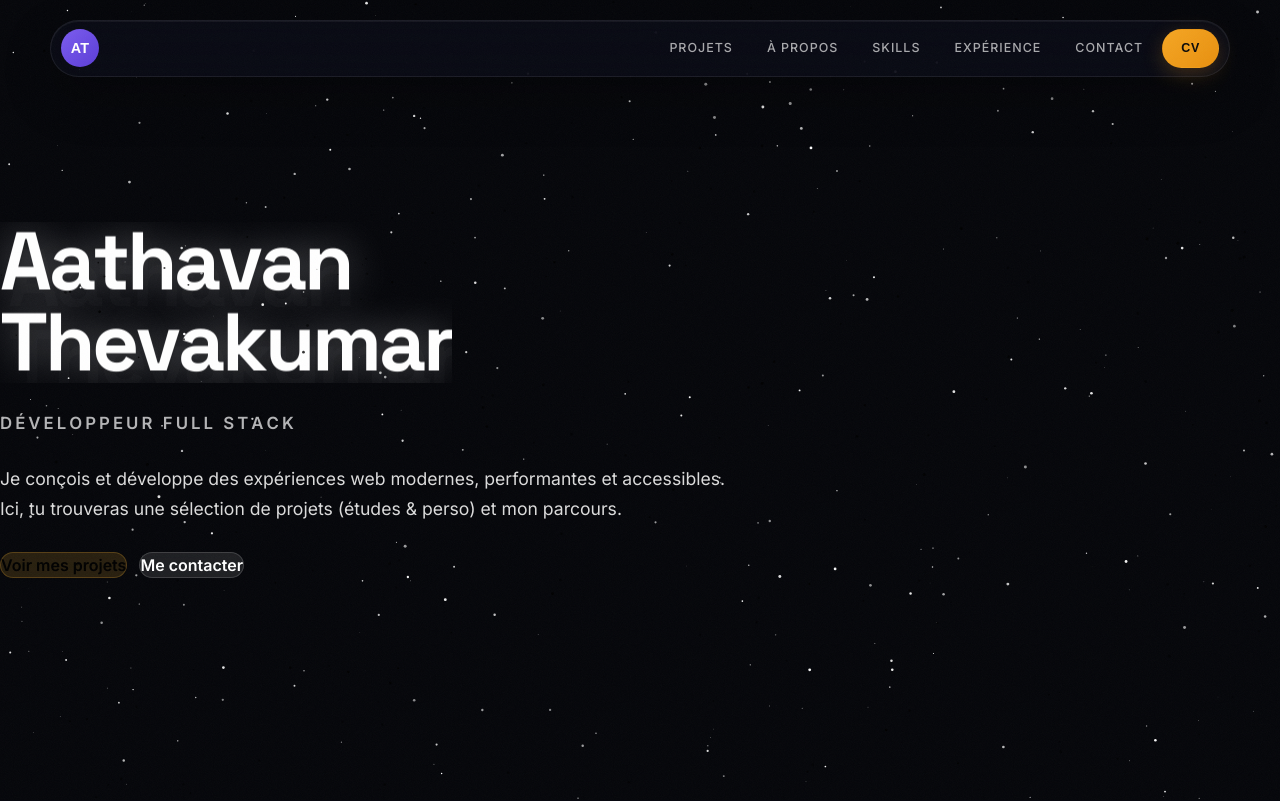
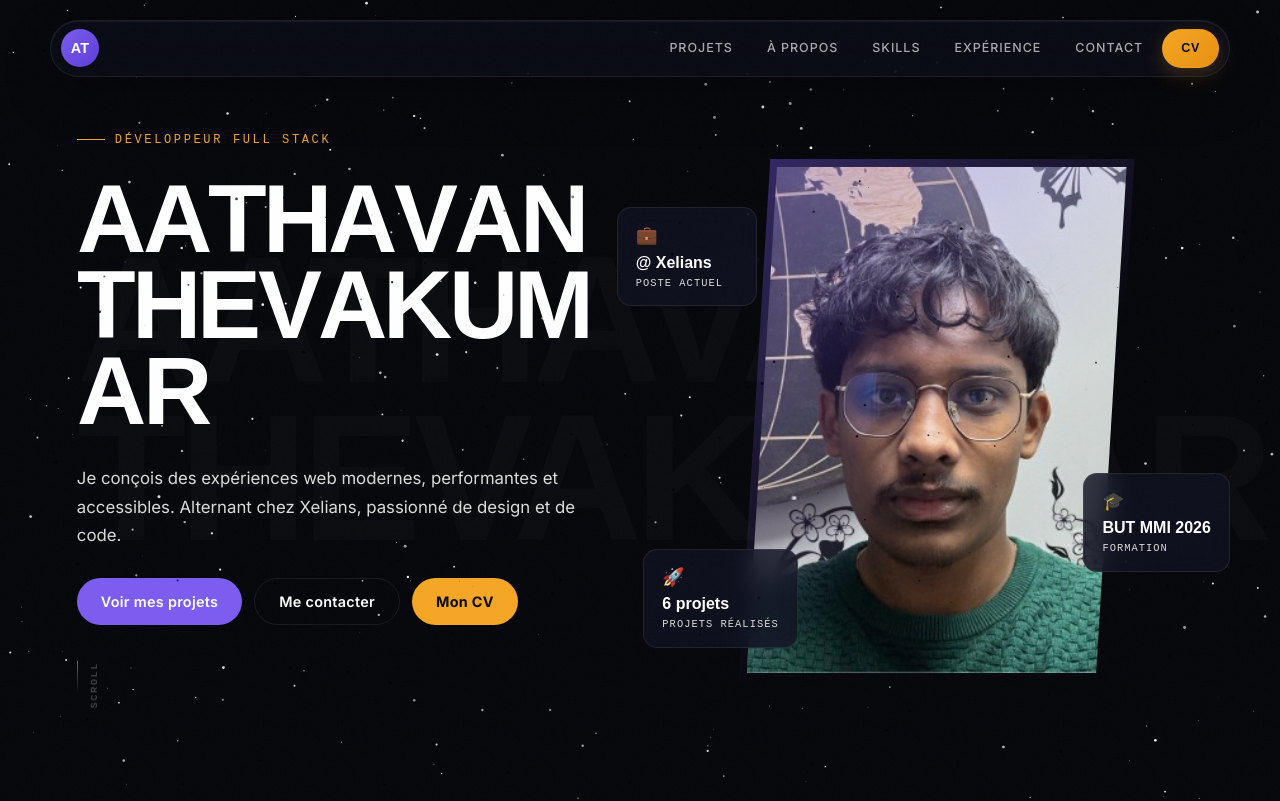
Before and after one commit to Athavv/aathavan-thevakumar, a React (Vite) app: page / in a window 1280 px wide. Shown: the top 801 px of the page. Built offline with nearby package versions, Linux system fonts and the light colour scheme.

Commit message:
feat: redesign Hero with GSAP curtain reveal, oversized name, floating cards

```diff
--- a/src/components/sections/Hero.tsx
+++ b/src/components/sections/Hero.tsx
@@ -1,184 +1,209 @@
 import { useLayoutEffect, useRef } from "react";
 import { gsap } from "gsap";
 import { Link } from "react-router-dom";
+import aathavanPhoto from "../../assets/aathavan_thevakumar.jpg";
+import monCV from "../../assets/Aathavan_Thevakumar_CV-ALTERNANCE.pdf";
+import FloatingCard from "../ui/FloatingCard";
+
+const FIRST = "Aathavan";
+const LAST = "Thevakumar";
+
+function splitLetters(text: string, cls: string) {
+  return text.split("").map((ch, i) => (
+    <span key={i} className={cls} style={{ display: "inline-block", willChange: "transform" }}>
+      {ch === " " ? "\u00A0" : ch}
+    </span>
+  ));
+}
 
 export default function Hero() {
-  const author = "Aathavan Thevakumar";
-  const [firstName, lastName] = author.split(" ");
-
-  const firstNameRef = useRef<HTMLHeadingElement | null>(null);
-  const lastNameRef = useRef<HTMLHeadingElement | null>(null);
-  const subtitleRef = useRef<HTMLHeadingElement | null>(null);
-  const sectionRef = useRef<HTMLElement | null>(null);
-  const titleShadowRef = useRef<HTMLDivElement | null>(null);
+  const sectionRef  = useRef<HTMLElement | null>(null);
+  const curtainRef  = useRef<HTMLDivElement | null>(null);
+  const firstRef    = useRef<HTMLSpanElement | null>(null);
+  const lastRef     = useRef<HTMLSpanElement | null>(null);
 
   useLayoutEffect(() => {
     const ctx = gsap.context(() => {
-      const firstEl = firstNameRef.current;
-      const lastEl = lastNameRef.current;
-      const subtitleEl = subtitleRef.current;
-      const titleShadowEl = titleShadowRef.current;
+      const curtain   = curtainRef.current;
+      const firstEl   = firstRef.current;
+      const lastEl    = lastRef.current;
+      const section   = sectionRef.current;
 
-      if (!firstEl || !lastEl || !subtitleEl || !titleShadowEl) return;
+      if (!curtain || !firstEl || !lastEl || !section) return;
 
-      const firstLetters =
-        firstEl.querySelectorAll<HTMLElement>(".name-letter");
-      const lastLetters = lastEl.querySelectorAll<HTMLElement>(".name-letter");
-      const subtitleLetters =
-        subtitleEl.querySelectorAll<HTMLElement>(".letter");
-      const shadowLines =
-        titleShadowEl.querySelectorAll<HTMLElement>(".hero-title");
-      const lead = sectionRef.current?.querySelector<HTMLElement>(".hero-lead");
-      const actions =
-        sectionRef.current?.querySelector<HTMLElement>(".hero-actions");
+      const firstLetters = firstEl.querySelectorAll<HTMLElement>(".hero-letter");
+      const lastLetters  = lastEl.querySelectorAll<HTMLElement>(".hero-letter");
+      const tagline      = section.querySelector<HTMLElement>(".hero-tagline");
+      const desc         = section.querySelector<HTMLElement>(".hero-desc");
+      const actions      = section.querySelector<HTMLElement>(".hero-actions");
+      const scrollInd    = section.querySelector<HTMLElement>(".hero-scroll-indicator");
+      const photo        = section.querySelector<HTMLElement>(".hero-photo-wrap");
+      const cards        = section.querySelectorAll<HTMLElement>(".floating-card");
+
+      // Start: hide everything
+      gsap.set([...firstLetters, ...lastLetters], { yPercent: 110, rotate: 3 });
+      gsap.set([tagline, desc, actions, scrollInd], { y: 28, opacity: 0 });
+      gsap.set(photo, { scale: 0.88, opacity: 0 });
+      gsap.set(cards, { y: 20, opacity: 0, scale: 0.92 });
 
       const tl = gsap.timeline({ defaults: { ease: "power3.out" } });
 
-      tl.set([...firstLetters, ...lastLetters], {
-        yPercent: 110,
-        rotate: 4,
-        opacity: 0,
+      // 1. Curtain sweeps right → off screen
+      tl.to(curtain, {
+        scaleX: 0,
+        transformOrigin: "right center",
+        duration: 0.85,
+        ease: "power4.inOut",
       })
-        .set(subtitleLetters, { y: 14, opacity: 0 })
-        .set([lead, actions], { y: 24, opacity: 0 })
-        .fromTo(
-          shadowLines,
-          { y: 36, opacity: 0 },
-          {
-            y: 8,
-            opacity: 0.15,
-            duration: 0.9,
-            stagger: 0.08,
-          },
-          0,
-        )
-        .to(
-          [...firstLetters, ...lastLetters],
-          {
+      // 2. Letters cascade in
+      .to([...firstLetters, ...lastLetters], {
         yPercent: 0,
         rotate: 0,
-            opacity: 1,
-            duration: 1.1,
-            stagger: 0.035,
+        duration: 1.0,
+        stagger: 0.03,
         ease: "expo.out",
-          },
-          0.08,
-        )
-        .to(
-          subtitleLetters,
-          {
+      }, "-=0.4")
+      // 3. Tagline + desc + actions
+      .to([tagline, desc, actions], {
         y: 0,
         opacity: 1,
-            duration: 0.6,
-            stagger: 0.018,
-          },
-          0.35,
-        )
-        .to(
-          [lead, actions],
-          {
+        duration: 0.65,
+        stagger: 0.1,
+      }, "-=0.5")
+      // 4. Photo
+      .to(photo, {
+        scale: 1,
+        opacity: 1,
+        duration: 0.75,
+        ease: "power2.out",
+      }, "-=0.65")
+      // 5. Floating cards stagger
+      .to(cards, {
         y: 0,
         opacity: 1,
-            duration: 0.7,
-            stagger: 0.08,
-          },
-          0.5,
-        );
+        scale: 1,
+        duration: 0.5,
+        stagger: 0.12,
+        ease: "back.out(1.4)",
+      }, "-=0.4")
+      // 6. Scroll indicator
+      .to(scrollInd, {
+        y: 0,
+        opacity: 1,
+        duration: 0.5,
+      }, "-=0.2");
 
-      gsap.to([firstEl, lastEl], {
-        y: -4,
-        duration: 2.6,
+      // Ongoing: scroll line pulse
+      gsap.to(".hero-scroll-line", {
+        scaleY: 0.4,
+        transformOrigin: "top center",
+        duration: 1.2,
         ease: "sine.inOut",
         repeat: -1,
         yoyo: true,
-        delay: 1.1,
+        delay: 1.5,
+      });
+
+      // Ongoing: gentle float on name
+      gsap.to([firstEl, lastEl], {
+        y: -6,
+        duration: 3,
+        ease: "sine.inOut",
+        repeat: -1,
+        yoyo: true,
+        delay: 1.8,
       });
     }, sectionRef);
 
     return () => ctx.revert();
   }, []);
 
-  const splitText = (text: string) =>
-    text.split("").map((char, i) => (
-      <span key={i} className="letter inline-block">
-        {char === " " ? "\u00A0" : char}
-      </span>
-    ));
+  return (
+    <section ref={sectionRef} id="hero" className="hero-section">
+      {/* Curtain */}
+      <div ref={curtainRef} className="hero-curtain" />
 
-  const splitName = (text: string) =>
-    text.split("").map((char, i) => (
-      <span
-        key={i}
-        className="name-letter inline-block origin-bottom will-change-[transform,opacity]"
-      >
-        {char === " " ? "\u00A0" : char}
-      </span>
-    ));
-
-  return (
-    <section
-      ref={sectionRef}
-      id="hero"
-      className="pointer-events-none relative flex min-h-screen w-full items-center overflow-hidden"
-    >
-      <div className="mx-auto flex min-h-screen w-full max-w-[1180px] items-center justify-center px-[clamp(20px,5vw,60px)] py-24 text-left max-[757px]:px-[clamp(22px,6vw,60px)] max-[757px]:py-[120px]">
-        <div className="hero-content-wrapper pointer-events-auto mr-auto flex w-full max-w-[760px] flex-col items-start gap-7 text-left max-[757px]:mr-0 max-[757px]:items-center max-[757px]:text-center">
-          <div className="relative inline-block overflow-hidden">
-            <div
-              ref={titleShadowRef}
-              className="absolute left-0 top-0 z-1 translate-x-2 translate-y-2 text-white opacity-15"
-            >
-              <h1 className="hero-title font-['Space_Grotesk'] text-[clamp(3.2rem,6.4vw,6rem)] font-bold leading-[0.98] tracking-[-0.04em]">
-                {firstName}
-              </h1>
-              <h1 className="hero-title font-['Space_Grotesk'] text-[clamp(3.2rem,6.4vw,6rem)] font-bold leading-[0.98] tracking-[-0.04em]">
-                {lastName}
-              </h1>
+      {/* Ghost background name */}
+      <div className="hero-bg-name" aria-hidden>
+        <span>Aathavan</span>
+        <span>Thevakumar</span>
       </div>
 
+      <div className="hero-inner">
+        {/* Left */}
+        <div className="hero-left">
+          <p className="hero-tagline">Développeur Full Stack</p>
+
           <div>
-              <h1
-                ref={firstNameRef}
-                className="hero-title relative z-2 font-['Space_Grotesk'] text-[clamp(3.2rem,6.4vw,6rem)] font-bold leading-[0.98] tracking-[-0.04em] text-white [text-shadow:0_0_40px_rgba(255,255,255,0.35)]"
-              >
-                {splitName(firstName)}
-              </h1>
-              <h1
-                ref={lastNameRef}
-                className="hero-title relative z-2 font-['Space_Grotesk'] text-[clamp(3.2rem,6.4vw,6rem)] font-bold leading-[0.98] tracking-[-0.04em] text-white [text-shadow:0_0_40px_rgba(255,255,255,0.35)]"
-              >
-                {splitName(lastName)}
-              </h1>
+            <div className="hero-name-wrap">
+              <span ref={firstRef} className="hero-name">
+                {splitLetters(FIRST, "hero-letter")}
+              </span>
+            </div>
+            <div className="hero-name-wrap">
+              <span ref={lastRef} className="hero-name">
+                {splitLetters(LAST, "hero-letter")}
+              </span>
             </div>
           </div>
 
-          <h3
-            ref={subtitleRef}
-            className="relative text-[1.05rem] font-semibold uppercase tracking-[0.18em] text-white/70"
-          >
-            {splitText("Développeur Full Stack")}
-          </h3>
-
-          <p className="hero-lead max-w-[66ch] text-[1.1rem] leading-[1.7] text-white/80 max-[967px]:text-[1.05rem] max-[537px]:text-[1rem]">
-            Je conçois et développe des expériences web modernes, performantes
-            et accessibles. Ici, tu trouveras une sélection de projets (études &
-            perso) et mon parcours.
+          <p className="hero-desc">
+            Je conçois des expériences web modernes, performantes et accessibles.
+            Alternant chez Xelians, passionné de design et de code.
           </p>
 
-          <div className="hero-actions flex flex-wrap items-center gap-3 max-[757px]:justify-center">
-            <Link
-              to="/projects"
-              className="inline-flex items-center justify-center rounded-full border border-[rgba(255,180,50,0.22)] bg-[rgba(255,180,50,0.14)] px-[18px] py-3 font-semibold text-black backdrop-blur-[10px] transition-[background,border-color,transform] duration-200 hover:-translate-y-px hover:border-[rgba(255,180,50,0.3)] hover:bg-[rgba(255,180,50,0.18)] max-[450px]:w-full"
-            >
+          <div className="hero-actions">
+            <Link to="/projects" className="btn-pill btn-violet">
               Voir mes projets
             </Link>
-            <a
-              href="#contact"
-              className="inline-flex items-center justify-center rounded-full border border-white/15 bg-white/10 px-[18px] py-3 font-semibold text-white backdrop-blur-[10px] transition-[background,border-color,transform] duration-200 hover:-translate-y-px hover:border-white/25 hover:bg-white/20 max-[450px]:w-full"
-            >
+            <a href="#contact" className="btn-pill btn-outline">
               Me contacter
             </a>
+            <a
+              href={monCV}
+              target="_blank"
+              rel="noopener noreferrer"
+              className="btn-pill btn-amber"
+            >
+              Mon CV
+            </a>
           </div>
+
+          <div className="hero-scroll-indicator">
+            <div className="hero-scroll-line" />
+            <span className="hero-scroll-label">Scroll</span>
+          </div>
+        </div>
+
+        {/* Right */}
+        <div className="hero-right">
+          <div className="hero-photo-wrap">
+            <div className="hero-photo-border" />
+            <img
+              src={aathavanPhoto}
+              alt="Aathavan Thevakumar"
+              className="hero-photo"
+            />
+          </div>
+
+          <FloatingCard
+            label="Poste actuel"
+            value="@ Xelians"
+            icon="💼"
+            className="hero-card-1"
+          />
+          <FloatingCard
+            label="Formation"
+            value="BUT MMI 2026"
+            icon="🎓"
+            className="hero-card-2"
+          />
+          <FloatingCard
+            label="Projets réalisés"
+            value="6 projets"
+            icon="🚀"
+            className="hero-card-3"
+          />
         </div>
       </div>
     </section>
--- a/src/style/_hero.css
+++ b/src/style/_hero.css
@@ -1,184 +1,216 @@
 .hero-section {
-  min-height: 92vh;
   position: relative;
+  min-height: 100vh;
   width: 100%;
+  display: flex;
+  align-items: center;
+  overflow: hidden;
+  padding: 120px var(--px) 80px;
+}
+
+/* Curtain element (animates away on load) */
+.hero-curtain {
+  position: fixed;
+  inset: 0;
+  z-index: 50;
+  background: var(--accent-v);
+  transform-origin: right center;
+}
+
+/* Background oversized ghost name */
+.hero-bg-name {
+  position: absolute;
+  inset: 0;
+  display: flex;
+  flex-direction: column;
+  justify-content: center;
+  pointer-events: none;
+  user-select: none;
+  padding-left: var(--px);
+  z-index: 0;
+}
+
+.hero-bg-name span {
+  font-family: "Clash Display", sans-serif;
+  font-weight: 700;
+  font-size: clamp(6rem, 14vw, 14rem);
+  line-height: 0.88;
+  text-transform: uppercase;
+  color: rgba(255,255,255,0.025);
+  letter-spacing: -0.04em;
+  white-space: nowrap;
+}
+
+/* Two-column layout */
+.hero-inner {
+  position: relative;
+  z-index: 2;
+  width: 100%;
+  max-width: var(--max-w);
+  margin: 0 auto;
+  display: grid;
+  grid-template-columns: 1fr 1fr;
+  gap: 60px;
+  align-items: center;
+}
+
+/* Left col */
+.hero-left {
+  display: flex;
+  flex-direction: column;
+  gap: 28px;
+}
+
+.hero-tagline {
+  font-family: "JetBrains Mono", monospace;
+  font-size: 0.75rem;
+  letter-spacing: 0.22em;
+  text-transform: uppercase;
+  color: var(--accent-a);
+  display: flex;
+  align-items: center;
+  gap: 10px;
+}
+
+.hero-tagline::before {
+  content: "";
+  display: inline-block;
+  width: 28px;
+  height: 1px;
+  background: var(--accent-a);
+}
+
+.hero-name-wrap {
   overflow: hidden;
 }
 
-.hero-stage {
-  position: relative;
-  height: 160vh;
+.hero-name {
+  font-family: "Clash Display", sans-serif;
+  font-weight: 700;
+  font-size: clamp(3.6rem, 7.5vw, 7.5rem);
+  line-height: 0.9;
+  letter-spacing: -0.04em;
+  text-transform: uppercase;
+  color: #fff;
+  display: block;
+  will-change: transform;
 }
 
-.hero-stage .hero-section {
-  position: sticky;
-  top: 0;
-  width: 100%;
-  z-index: 10;
-  min-height: 100vh;
-}
-
-.hero-container {
-  min-height: 100vh;
-  position: relative;
-  display: flex;
-  align-items: flex-start;
-  justify-content: flex-start;
-  max-width: 1250px;
-  margin: 0 auto;
-  padding: 148px clamp(20px, 5vw, 60px) 96px;
-  text-align: left;
-}
-
-.hero-content-wrapper {
-  display: flex;
-  flex-direction: column;
-  align-items: flex-start;
-  gap: 28px;
-  max-width: 100%;
-  width: 100%;
-  text-align: left;
-}
-
-.hero-title-wrapper {
-  position: relative;
-  display: inline-block;
-  overflow: hidden;
-}
-
-.hero-title {
-  font-size: clamp(3.2rem, 6.4vw, 6rem);
-  line-height: 0.98;
-  font-family: "Space Grotesk", sans-serif;
-  font-weight: 700;
-  letter-spacing: -0.04em;
-}
-
-.hero-title-shadow {
-  position: absolute;
-  top: 0;
-  left: 0;
-  opacity: 0.15;
-  transform: translate(8px, 8px);
-  z-index: 1;
-  color: var(--fg, #ffffff);
-}
-
-.hero-title-main {
-  position: relative;
-  z-index: 2;
-  color: var(--fg, #ffffff);
-  text-shadow: 0 0 40px rgba(var(--fg-rgb), 0.5);
-}
-
-.hero-subtitle {
-  position: relative;
+.hero-desc {
   font-size: 1.05rem;
-  letter-spacing: 0.18em;
-  font-family: "Inter", sans-serif;
-  font-weight: 600;
-  color: var(--fg-muted, rgba(255, 255, 255, 0.72));
-  text-transform: uppercase;
-}
-
-.hero-lead {
-  max-width: 66ch;
-  font-size: 1.1rem;
   line-height: 1.7;
-  color: var(--fg-muted, rgba(255, 255, 255, 0.75));
+  color: var(--fg-muted);
+  max-width: 52ch;
 }
 
 .hero-actions {
   display: flex;
   flex-wrap: wrap;
   gap: 12px;
-  align-items: center;
 }
 
-.hero-btn {
-  display: inline-flex;
+.hero-scroll-indicator {
+  display: flex;
+  align-items: center;
+  gap: 10px;
+  margin-top: 8px;
+}
+
+.hero-scroll-line {
+  width: 1px;
+  height: 48px;
+  background: linear-gradient(to bottom, rgba(255,255,255,0.4), transparent);
+  transform-origin: top center;
+}
+
+.hero-scroll-label {
+  font-family: "JetBrains Mono", monospace;
+  font-size: 0.62rem;
+  letter-spacing: 0.18em;
+  text-transform: uppercase;
+  color: rgba(255,255,255,0.35);
+  writing-mode: vertical-rl;
+  transform: rotate(180deg);
+}
+
+/* Right col */
+.hero-right {
+  position: relative;
+  display: flex;
   align-items: center;
   justify-content: center;
-  border-radius: 9999px;
-  padding: 12px 18px;
-  font-weight: 600;
-  text-decoration: none;
-  border: 1px solid rgba(255, 255, 255, 0.14);
-  background: rgba(255, 255, 255, 0.06);
-  backdrop-filter: blur(10px);
-  transition:
-    background 0.2s ease,
-    border-color 0.2s ease,
-    transform 0.2s ease;
+  min-height: 480px;
 }
 
-.hero-btn:hover {
-  background: rgba(255, 255, 255, 0.1);
-  border-color: rgba(255, 255, 255, 0.22);
-  transform: translateY(-1px);
+.hero-photo-wrap {
+  position: relative;
+  z-index: 2;
 }
 
-.hero-btn-primary {
-  background: rgba(255, 180, 50, 0.14);
-  border-color: rgba(255, 180, 50, 0.22);
+.hero-photo {
+  width: clamp(240px, 30vw, 380px);
+  aspect-ratio: 3/4;
+  object-fit: cover;
+  object-position: center top;
+  display: block;
+  clip-path: polygon(8% 0%, 100% 0%, 92% 100%, 0% 100%);
+  filter: drop-shadow(0 0 40px rgba(123,92,240,0.35));
 }
 
-.hero-btn-primary:hover {
-  background: rgba(255, 180, 50, 0.18);
-  border-color: rgba(255, 180, 50, 0.3);
+.hero-photo-border {
+  position: absolute;
+  inset: -8px;
+  clip-path: polygon(8% 0%, 100% 0%, 92% 100%, 0% 100%);
+  background: linear-gradient(135deg, rgba(123,92,240,0.4), transparent 60%);
+  z-index: 1;
+  pointer-events: none;
 }
 
-.letter {
-  display: inline-block;
-  transition: all 0.3s ease;
+/* Floating cards */
+.hero-card-1 {
+  position: absolute;
+  top: 8%;
+  left: -10%;
+  z-index: 3;
 }
 
-.name-letter {
-  display: inline-block;
-  will-change: transform, opacity;
-  transform-origin: bottom center;
+.hero-card-2 {
+  position: absolute;
+  bottom: 20%;
+  right: -5%;
+  z-index: 3;
 }
 
-@media screen and (max-width: 967px) {
-  .hero-lead {
-    font-size: 1.05rem;
-  }
+.hero-card-3 {
+  position: absolute;
+  bottom: 5%;
+  left: -5%;
+  z-index: 3;
 }
 
-@media screen and (max-width: 757px) {
-  .hero-stage .hero-section {
-    position: relative;
+/* Mobile */
+@media (max-width: 900px) {
+  .hero-inner {
+    grid-template-columns: 1fr;
+    gap: 48px;
   }
 
-  .hero-container {
-    flex-direction: column;
-    align-items: center;
-    padding: 120px clamp(22px, 6vw, 60px) 90px;
-    min-height: 100vh;
+  .hero-right {
+    order: -1;
+    min-height: 320px;
   }
-  .hero-content-wrapper {
-    align-items: center;
-    text-align: center;
+
+  .hero-photo {
+    width: clamp(180px, 55vw, 280px);
   }
-  .hero-title {
-    margin-bottom: 40px;
-  }
-  .hero-subtitle {
-    text-align: center;
-  }
-  .hero-actions {
-    justify-content: center;
-  }
+
+  .hero-card-1 { top: 0; left: 0; }
+  .hero-card-2 { bottom: 0; right: 0; }
+  .hero-card-3 { display: none; }
 }
 
-@media screen and (max-width: 537px) {
-  .hero-lead {
-    font-size: 1rem;
-  }
+@media (max-width: 540px) {
+  .hero-section { padding: 100px var(--px) 60px; }
+  .hero-actions { flex-direction: column; }
+  .hero-actions .btn-pill { width: 100%; justify-content: center; }
 }
-
-@media screen and (max-width: 450px) {
-  .hero-btn {
-    width: 100%;
-  }
-}
```
Lines whose indentation alone changed are shown as unchanged.
